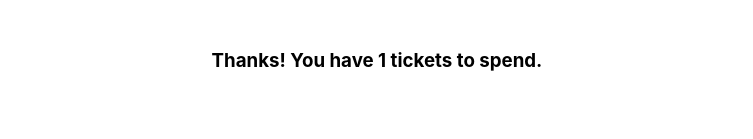
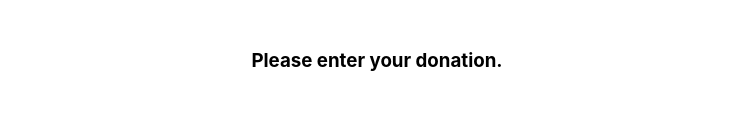
Before and after one commit to lc00/raffle-app-frontend, a React (Create React App) app: page / in a window 1280 px wide. Shown: the part 291-430 px from the top of the page, without its empty margins (263-1016 px from the left). Built offline with nearby package versions, Linux system fonts and the light colour scheme.

Commit message:
updated the initial amount to be 0

```diff
--- a/src/App.js
+++ b/src/App.js
@@ -1,58 +1,56 @@
 import React from "react";
 import "./App.css";
-import payloadSample from './payloadSample'
+import payloadSample from "./payloadSample";
 
 import { BrowserRouter as Router, Route } from "react-router-dom";
-import Home from './Home'
-import Summary from './Summary'
+import Home from "./Home";
+import Summary from "./Summary";
 // import axios from 'axios'
 
 class App extends React.Component {
   constructor() {
-    super()
+    super();
 
-    this.state ={
+    this.state = {
       name: "meow",
       email: "me@ow.com",
-      donationAmount: "1",
+      donationAmount: "",
       topMessage: "",
       tiers: [],
       prizes: [],
-      entries: {
-
-      }
-    }
+      entries: {},
+    };
   }
 
   setTicketNum = (ticketNum) => {
     // const [ticketNum, setTicketNum] = useState("")
-    this.setState({ticketNum: ticketNum})
-  }
+    this.setState({ ticketNum: ticketNum });
+  };
 
   handleNameChange = (name) => {
-    this.setState({name: name})
+    this.setState({ name: name });
   };
 
   handleEmailChange = (email) => {
-    this.setState({email: email})
+    this.setState({ email: email });
   };
 
-  handleDonationAmountChange = (donationAmount) =>{
-    this.setState({donationAmount: donationAmount})
+  handleDonationAmountChange = (donationAmount) => {
+    this.setState({ donationAmount: donationAmount });
   };
 
   handleTicketInputEnable = (isEnabled) => {
-    this.setState({isTicketInputEnabled: isEnabled})
-  }
+    this.setState({ isTicketInputEnabled: isEnabled });
+  };
 
   validateEmail = (email) => {
-    return email.match(/\w+@\w+[.]\w+/)
-  }
+    return email.match(/\w+@\w+[.]\w+/);
+  };
 
   checkUserInfo = () => {
-    let name = this.state.name
-    let email = this.state.email
-    let donationAmount = this.state.donationAmount
+    let name = this.state.name;
+    let email = this.state.email;
+    let donationAmount = this.state.donationAmount;
 
     let arr = [];
     let emailValidated = false;
@@ -65,78 +63,73 @@ class App extends React.Component {
     }
     if (!donationAmount) arr.push("donation");
 
-    let result
+    let result;
 
     switch (arr.length) {
       case 1:
-        result = 1
+        result = 1;
         break;
       case 2:
-          result = 2
+        result = 2;
         break;
       case 3:
-          result = 3
+        result = 3;
         break;
       case 0:
       default:
-          result = 0
+        result = 0;
         break;
     }
-    return [result, arr]
-  }
+    return [result, arr];
+  };
 
   handleTicketNumEntered = (prizeId, num) => {
-    if(num === '') num = 0
+    if (num === "") num = 0;
 
-    num = Math.abs(parseInt(num))
+    num = Math.abs(parseInt(num));
 
-      const entries = {...this.state.entries, [prizeId+'']: num}
+    const entries = { ...this.state.entries, [prizeId + ""]: num };
 
-      this.setState({entries})
-
-  }
+    this.setState({ entries });
+  };
 
   handleClearTicketNum = () => {
-    this.setState({entries: {}})
-  }
+    this.setState({ entries: {} });
+  };
 
   checkTicketsEntered = () => {
-    let [result] = this.checkUserInfo()
-    let totalNum = this.state.tiers[this.state.donationAmount]
+    let [result] = this.checkUserInfo();
+    let totalNum = this.state.tiers[this.state.donationAmount];
 
     const reducer = (accumulator, val) => {
-      return accumulator + val
+      return accumulator + val;
+    };
+
+    const values = Object.values(this.state.entries);
+
+    let ticketNumEntered = values.reduce(reducer, 0);
+    let calResult = totalNum - ticketNumEntered;
+    let response = null;
+
+    if (result === 0) {
+      if (calResult === 0) response = 0;
+      else if (calResult > 0) response = calResult;
+      else if (calResult < 0) response = calResult;
+      //
+      else response = null;
     }
 
-    const values = Object.values(this.state.entries)
-
-    let ticketNumEntered = values.reduce(reducer, 0)
-    let calResult = totalNum - ticketNumEntered
-    let response = null
-
-    if(result === 0) {
-      if(calResult === 0)
-        response = 0
-      else if (calResult > 0)
-        response = calResult
-      else if (calResult < 0)
-        response = calResult
-      //
-      else
-        response = null
-    }
-
-    return response
-  }
+    return response;
+  };
 
   getPrizeInfo = (id) => {
-    for(let i = 0; i <= this.state.prizes.length; i++) {
-      if(this.state.prizes[i].id === parseInt(id)) {
-        return this.state.prizes[i]
+    for (let i = 0; i <= this.state.prizes.length; i++) {
+      if (this.state.prizes[i].id === parseInt(id)) {
+        return this.state.prizes[i];
       }
     }
-    return null
-  }
+    return null;
+  };
 
   allFunc() {
     return {
@@ -150,10 +143,9 @@ class App extends React.Component {
       handleTicketNumEntered: this.handleTicketNumEntered,
       handleClearTicketNum: this.handleClearTicketNum,
       setTicketNum: this.setTicketNum,
-      getPrizeInfo: this.getPrizeInfo
-    }
+      getPrizeInfo: this.getPrizeInfo,
+    };
   }
-
 
   componentDidMount() {
     // axios.get('https://localhost:8000/')
@@ -179,50 +171,42 @@ class App extends React.Component {
     //     console.error(`first load, error ${err}`)
     //   })
 
-      /*
+    /*
       this is the temp code to retrieve mock data
       */
-    let response = payloadSample()
-    let initialPayLoad = response.initialPayLoad
-    console.log('initialPayLoad', initialPayLoad)
+    let response = payloadSample();
+    let initialPayLoad = response.initialPayLoad;
+    console.log("initialPayLoad", initialPayLoad);
 
-    let tiers = {}
-    initialPayLoad.tiers.forEach(tier => {
-      tiers[parseInt(tier['amount'])] = tier['tickets']
-    })
+    let tiers = {};
+    initialPayLoad.tiers.forEach((tier) => {
+      tiers[parseInt(tier["amount"])] = tier["tickets"];
+    });
 
     this.setState({
       prizes: initialPayLoad.prizes,
-      tiers: tiers
-
-    })
+      tiers: tiers,
+    });
   }
 
+  render() {
+    return (
+      <div className="App">
+        <Router>
+          <Route
+            exact
+            path="/"
+            render={() => <Home {...this.allFunc()} {...this.state} />}
+          />
 
-    render() {
-      return (
-        <div className="App">
-          <Router>
-            <Route
-              exact
-              path='/'
-              render={() => (
-                <Home {...this.allFunc()}  {...this.state}/>
-              )}
-            />
-
-            <Route
-              path='/summary'
-              render={() => (
-                <Summary {...this.state} {...this.allFunc()} />
-              )}
-            />
-          </Router>
-
-
-        </div>
-      )
-    }
+          <Route
+            path="/summary"
+            render={() => <Summary {...this.state} {...this.allFunc()} />}
+          />
+        </Router>
+      </div>
+    );
+  }
 }
 
 export default App;
```
